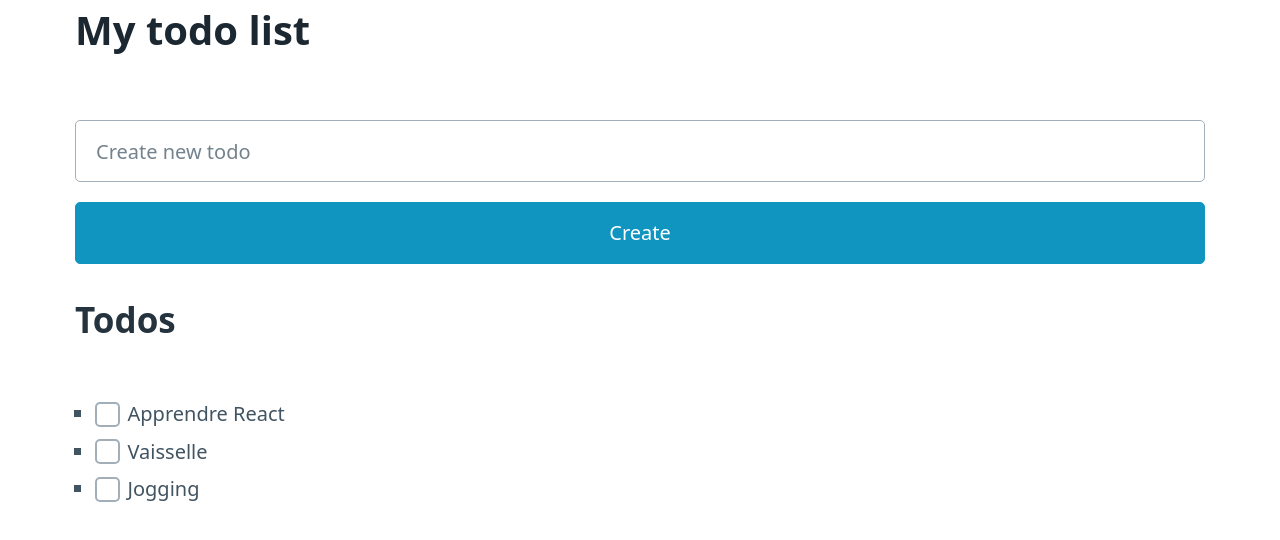
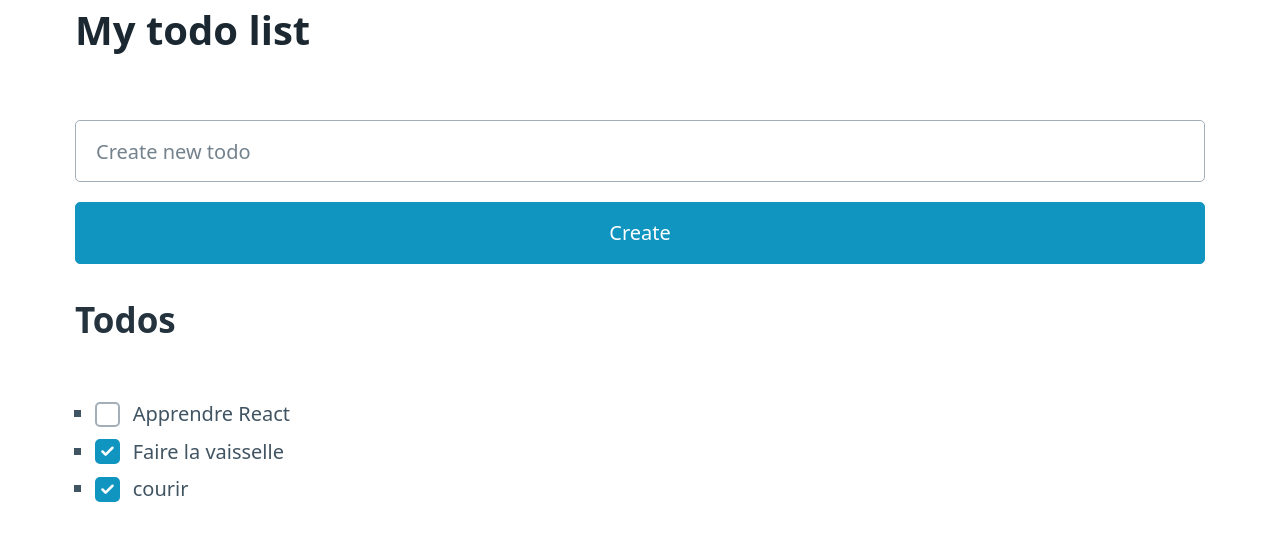
Before and after one commit to Manon98446/todo-list, a React (Vite) app: page / in a window 1280 px wide. Shown: the top 540 px of the page. Built offline with nearby package versions, Linux system fonts and the light colour scheme.

Commit message:
lifting state up to app

```diff
--- a/src/App.jsx
+++ b/src/App.jsx
@@ -4,14 +4,41 @@ import Header from './Components/header';
 import TodoList from './Components/todoList';
 
 function App() {
+  const initialTodos = [
+    {
+        id: "1",
+        name: 'Apprendre React',
+        done: false
+    },
+    {
+        id:'2',
+        name: 'Faire la vaisselle',
+        done: true
+    },
+    {
+        id:'3',
+        name: 'courir',
+        done: true
+    }
+  ];
+  const [todos, setTodos] = useState(initialTodos); //state permet de modifier le DOM en fonction du state, ce qu'une simple variable (let) ne permet pas, le array pourrait etre modifié par let mais ce ne serait pas affiché sur l'interface de l'utilisateur
 
+  const changeTodoStatus = (id) => {
+    const newTodos = todos.map((todo) => {
+        if(todo.id === id){
+            todo.done = !todo.done;
+        }
+        return todo;
+    });
+   setTodos(newTodos);
+}
   return (
     <main className="container">
       <Header />
 
       <AddTodo/>
 
-      <TodoList/>
+      <TodoList todos={todos} changeTodoStatus={changeTodoStatus}/>
     </main>
   )
 }
--- a/src/Components/addTodo.jsx
+++ b/src/Components/addTodo.jsx
@@ -1,8 +1,11 @@
+
 export default function AddTodo() {
+
     return (
-        <form action="#" method='POST'>
+
+        <form  method='POST'>
             <input type="text" name='newTodo' placeholder='Create new todo' />
-            <button type="submit">Create</button>
+            <button type="submit" >Create</button>
         </form>
     )
 }
--- a/src/Components/todoList.jsx
+++ b/src/Components/todoList.jsx
@@ -1,21 +1,29 @@
-export default function TodoList(){
+
+export default function TodoList({todos,changeTodoStatus}){
+
+
+    /*const handleClick = () => {
+        const newTodos = [ ... todos];
+        newTodos.push("New todo");
+        setTodos(newTodos);
+    }*/
+
     return(
         <section>
-            <h2>Todos</h2>
+            <h2>Todos </h2>
             <ul>
-                <li>
-                    <input type="checkbox" />
-                    Apprendre React
-                </li>
-                <li>
-                    <input type="checkbox" />
-                    Vaisselle
-                </li>
-                <li>
-                    <input type="checkbox" />
-                    Jogging
-                </li>
+                {todos.map((todo, index) => (
+                    <li key={index}>
+                        <input
+                        type="checkbox"
+                        id={todo.id}
+                        checked={todo.done}
+                        onChange={() => {changeTodoStatus(todo.id)}}/> {/*on appelle une fonction vide (sans paramètres) pour ne pas appeler la fontion change Todostatus (avec paramètres) de facon automatique, quand on appelle la fonction vide, elle appelle la fonction avec parametre*/}
+                        {todo.name}
+                    </li>)
+                )}
             </ul>
+            {/*<button type='button' onClick={handleClick}>add todo</button>*/}
         </section>
     )
 }
```
